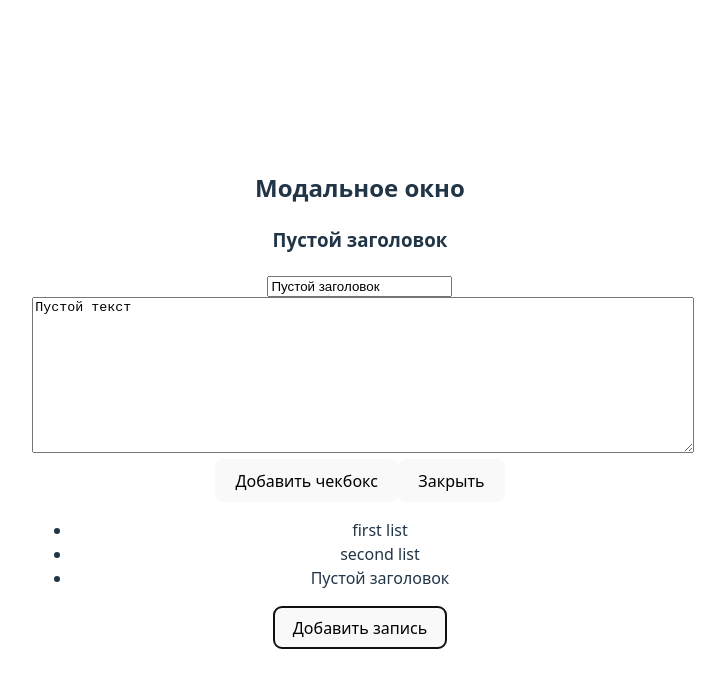
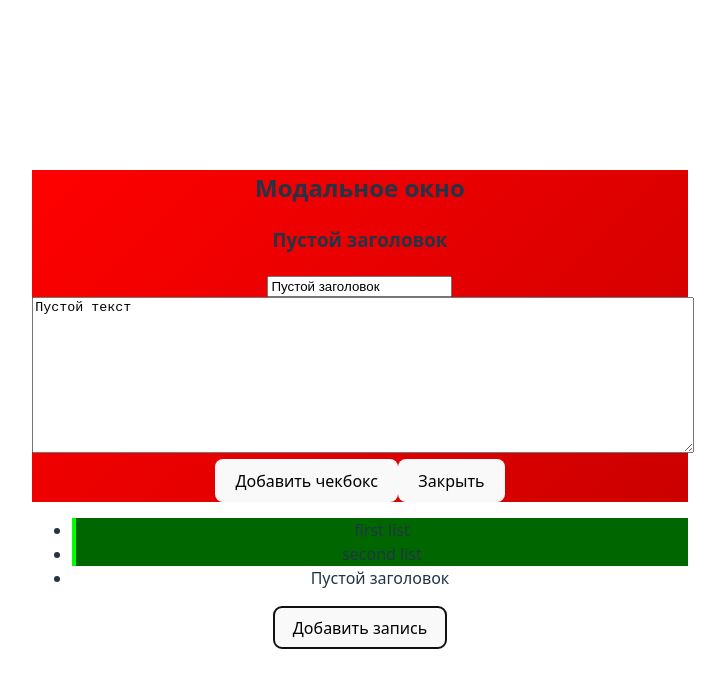
Before and after one commit to Fedosihin/german-notebook, a React (Vite) app: page / in a window 1280 px wide. Both pictures are taken after a click on the button "Добавить запись". Shown: the top 688 px of the page, without its empty margins (280-1005 px from the left). Built offline with nearby package versions, Linux system fonts and the light colour scheme.

Commit message:
feat: rought background color changing

```diff
--- a/src/App.jsx
+++ b/src/App.jsx
@@ -191,19 +191,19 @@ function App() {
   //   modalStyle = {};
   // }
 
-  const completionPercentage = useMemo(() => {
-    if (!activeNote?.checkboxArray?.length) return 0;
+  // const completionPercentage = useMemo(() => {
+  //   if (!activeNote?.checkboxArray?.length) return 0;
 
-    const doneCount = activeNote.checkboxArray.filter(
-      (item) => item.checked
-    ).length;
-    return Math.round((doneCount / activeNote.checkboxArray.length) * 100);
-  }, [activeNote]);
+  //   const doneCount = activeNote.checkboxArray.filter(
+  //     (item) => item.checked
+  //   ).length;
+  //   return Math.round((doneCount / activeNote.checkboxArray.length) * 100);
+  // }, [activeNote]);
 
-  const modalStyle = useMemo(() => {
-    if (!activeNote?.checkboxArray?.length) return {};
-    return { backgroundColor: `hsl(${completionPercentage * 1.2}, 100%, 50%)` };
-  }, [activeNote, completionPercentage]);
+  // const modalStyle = useMemo(() => {
+  //   if (!activeNote?.checkboxArray?.length) return {};
+  //   return { backgroundColor: `hsl(${completionPercentage * 1.2}, 100%, 50%)` };
+  // }, [activeNote, completionPercentage]);
 
   // Сохраняем данные в localStorage при каждом изменении listOfLists
   useEffect(() => {
@@ -216,6 +216,39 @@ function App() {
   //   [listOfLists, activeNoteId]
   // );
 
+ // Рассчитываем процент выполнения
+  const completionPercentage = useMemo(() => {
+    if (!activeNote?.checkboxArray?.length) return 0;
+
+    const doneCount = activeNote.checkboxArray.filter(item => item.checked).length;
+    return Math.round((doneCount / activeNote.checkboxArray.length) * 100);
+  }, [activeNote]);
+
+  // Создаем цвет на основе процента выполнения
+  const getBackgroundStyle = useMemo(() => {
+    // HSL: Hue (0-120: 0=red, 120=green), Saturation 100%, Lightness 50%
+    const hue = (completionPercentage * 1.2); // 0-120
+    return {
+      backgroundColor: `hsl(${hue}, 100%, 50%)`,
+      background: `linear-gradient(135deg, hsl(${hue}, 100%, 50%), hsl(${hue}, 100%, 40%))`,
+    };
+  }, [completionPercentage]);
+
+  // Применяем стиль ко всему редактору и списку
+  const editorStyle = getBackgroundStyle;
+  const listItemStyle = (noteId) => {
+    const note = listOfLists.find(note => note.id === noteId);
+    if (!note?.checkboxArray?.length) return {};
+
+    const doneCount = note.checkboxArray.filter(item => item.checked).length;
+    const percent = Math.round((doneCount / note.checkboxArray.length) * 100);
+    const hue = (percent * 1.2);
+
+    return {
+      backgroundColor: `hsl(${hue}, 100%, 20%)`,
+      borderLeft: `4px solid hsl(${hue}, 100%, 50%)`,
+    };
+  };
 
   return (
     <>
@@ -229,11 +262,11 @@ function App() {
             onCheckboxTextChange={handleCheckboxTextChange}
             onTextChange={handleTextChange}
             onAddCheckbox={addCheckbox}
-            style={modalStyle}
+            style={editorStyle}
           ></NoteEditor>
         )}
 
-        <NoteList notes={listOfLists} onNoteClick={handleNoteClick}></NoteList>
+        <NoteList getItemStyle={listItemStyle} notes={listOfLists} onNoteClick={handleNoteClick}></NoteList>
 
         <AddNoteButton onButtonClick={CreateEmptyNote}></AddNoteButton>
       </div>
--- a/src/components/NoteEditor/NoteEditor.jsx
+++ b/src/components/NoteEditor/NoteEditor.jsx
@@ -9,11 +9,10 @@ export default function NoteEditor({
   onAddCheckbox,
   onCheckboxStatusChange,
   onCheckboxTextChange,
+  style
 }) {
   return (
-    <>
-      {/* // <div className="modal" style={modalStyle}> */}
-      <div className="modal">
+      <div className="modal" style={style}>
         <div className="modal-content">
           <h2>Модальное окно</h2>
           <h3>{note.title}</h3>
@@ -47,6 +46,5 @@ export default function NoteEditor({
           <button onClick={onClose}>Закрыть</button>
         </div>
       </div>
-    </>
   );
 }
--- a/src/components/NoteList/NoteList.jsx
+++ b/src/components/NoteList/NoteList.jsx
@@ -1,12 +1,13 @@
 import React from "react";
 import NoteListItem from "./NoteListItem";
 
-export default function NoteList({ notes, onNoteClick }) {
+export default function NoteList({ notes, onNoteClick, getItemStyle }) {
   return (
     <ul>
       {notes.map((note) => {
         return (
           <NoteListItem
+            style={getItemStyle(note.id)}
             key={note.id}
             note={note}
             onClick={() => onNoteClick(note.id)}
--- a/src/components/NoteList/NoteListItem.jsx
+++ b/src/components/NoteList/NoteListItem.jsx
@@ -1,10 +1,11 @@
 import React from "react";
 
-export default function NoteListItem ({note, onClick}) {
+export default function NoteListItem ({note, onClick, style }) {
   return (
     <li
       onClick={onClick}
-      style={{ cursor: "pointer" }}
+      // style={{ cursor: "pointer" }}
+      style={style}
     >
       {note.title}
     </li>
```
